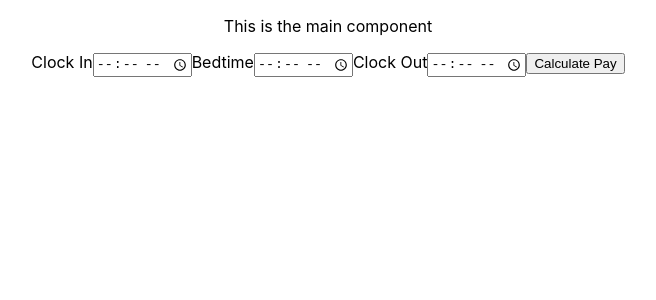
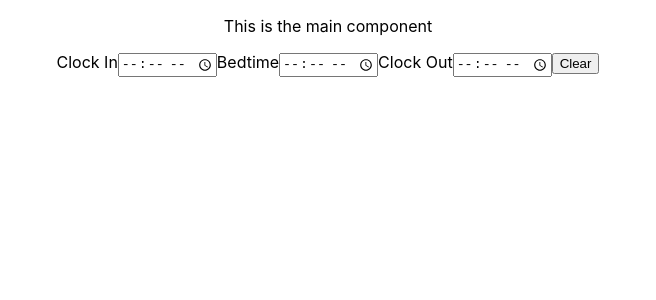
Before and after one commit to bergeronmatt/babysitter-kata, a React (Create React App) app: page / in a window 1280 px wide. Shown: the top 300 px of the page, without its empty margins (312-968 px from the left). Built offline with nearby package versions, Linux system fonts and the light colour scheme.

Commit message:
changed the calculate payment button to a simple clear button

```diff
--- a/src/components/Input.js
+++ b/src/components/Input.js
@@ -12,6 +12,14 @@ export default function Input({ clockIn, clockOut, bedtime }) {
       bedtime(chosenBedtime);
       clockOut(chosenClockOut);
   })
+
+  const clearTimes = (e) => {
+      e.preventDefault();
+
+      setChosenClockIn('');
+      setChosenBedtime('');
+      setChosenClockOut('');
+  }
 
   return (
     <div className="container">
@@ -42,7 +50,7 @@ export default function Input({ clockIn, clockOut, bedtime }) {
               onChange={e => setChosenClockOut(e.target.value)}
               value={chosenClockOut}
             />
-            <button type="submit">Calculate Pay</button>
+            <button onClick={clearTimes}>Clear</button>
           </div>
         </form>
       </div>
```
